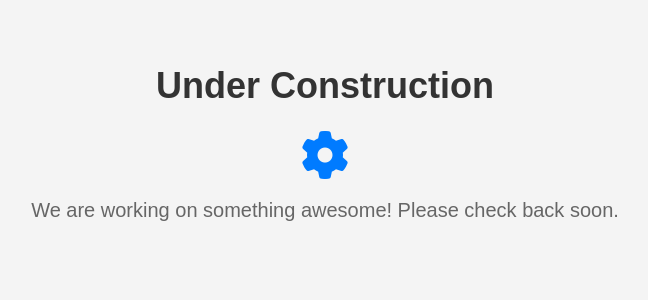
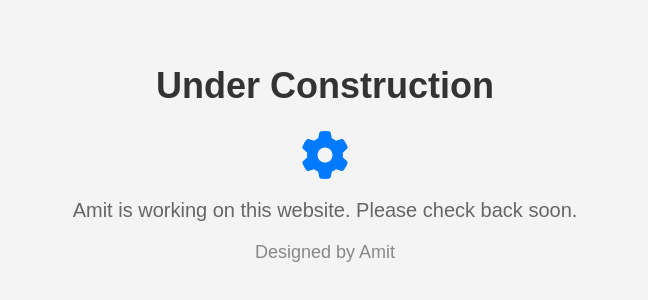
Before and after one commit to amkpa/Profile, a plain HTML site: page index.html in a window 1280 px wide. Shown: the part 188-488 px from the top of the page, without its empty margins (315-963 px from the left). Drawn offline with Linux system fonts and the light colour scheme.

Commit message:
Update index.html

```diff
--- a/index.html
+++ b/index.html
@@ -36,13 +36,20 @@
             font-size: 20px;
             color: #666;
         }
+
+        .author {
+            font-size: 18px;
+            color: #888;
+            margin-top: 10px;
+        }
     </style>
 </head>
 <body>
     <div class="container">
         <h1>Under Construction</h1>
         <i class="fas fa-cog"></i>
-        <p>We are working on something awesome! Please check back soon.</p>
+        <p>Amit is working on this website. Please check back soon.</p>
+        <p class="author">Designed by Amit</p>
     </div>
 </body>
 </html>
```
